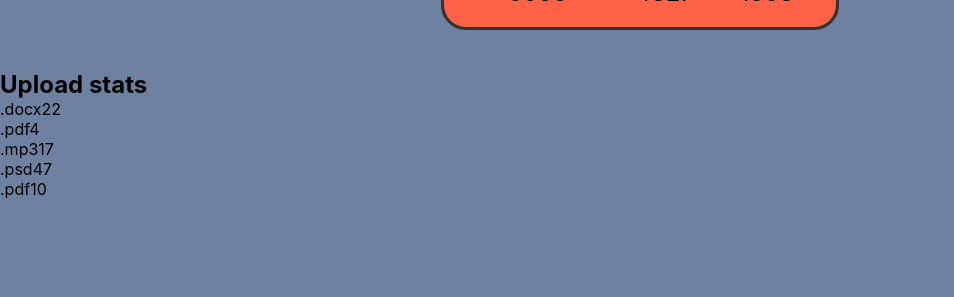
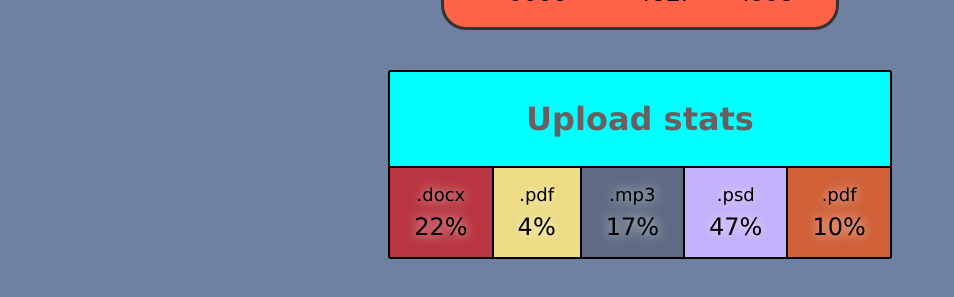
Before and after one commit to Oleggman/goit-react-hw-01-components, a React (Create React App) app: page / in a window 1280 px wide. Shown: the part 449-746 px from the top of the page, without its empty margins (0-954 px from the left). Built offline with nearby package versions, Linux system fonts and the light colour scheme.

Commit message:
Add styled for statistics

```diff
--- a/src/components/Profile/Description/Description.styled.js
+++ b/src/components/Profile/Description/Description.styled.js
@@ -19,7 +19,6 @@ export const ProfileImage = styled.img`
 
 export const DescriptionText = styled.p`
     text-shadow: 0 0 15px rgba(255,255,255,.5), 0 0 10px rgba(255,255,255,.5);
-
 `;
 
 export const Username = styled.p`
--- a/src/components/Statistics/StatList/StatList.jsx
+++ b/src/components/Statistics/StatList/StatList.jsx
@@ -1,21 +1,23 @@
 import PropTypes from 'prop-types';
+import { StatisticsList, StatItem, Label, Percentage } from './StatList.styled';
+import getRandomColor from 'utils/random-color';
 
 export const StatList = ({ stats }) => {
   return (
-    <ul>
+    <StatisticsList>
       {stats.map(stat =>
-        <li key={stat.id}>
-          <span>{stat.label}</span>
-          <span>{stat.percentage}</span>
-        </li>
+        <StatItem key={stat.id} color={getRandomColor()}>
+          <Label>{stat.label}</Label>
+          <Percentage>{stat.percentage}%</Percentage>
+        </StatItem>
         )}
-    </ul>
+    </StatisticsList>
   );
 }
 
 StatList.propTypes = {
   stats: PropTypes.arrayOf(PropTypes.shape({
-    id: PropTypes.number,
+    id: PropTypes.string,
     label: PropTypes.string,
     percentage: PropTypes.number
     })).isRequired
--- a/src/components/Statistics/StatList/StatList.styled.js
+++ b/src/components/Statistics/StatList/StatList.styled.js
@@ -0,0 +1,31 @@
+import styled from "styled-components";
+
+export const StatisticsList = styled.ul`
+  display: flex;
+  list-style: none;
+  border-top: 2px solid black;
+`;
+
+export const StatItem = styled.li`
+  display: flex;
+  flex-direction: column;
+  gap: 8px;
+  align-items: center;
+  background-color: ${({color}) => color};
+  padding: 16px 24px;
+  &:not(:last-child) {
+    border-right: 2px solid black;
+  }
+`;
+
+export const Label = styled.span`
+  font-size: 18px;
+  text-shadow: 0 0 15px rgba(255,255,255,.5), 0 0 10px rgba(255,255,255,.5);
+  font-family: Verdana;
+`;
+
+export const Percentage = styled.span`
+  font-size: 24px;
+  text-shadow: 0 0 15px rgba(255,255,255,.5), 0 0 10px rgba(255,255,255,.5);
+  font-family: Verdana;
+`;
--- a/src/components/Statistics/Statistics.jsx
+++ b/src/components/Statistics/Statistics.jsx
@@ -1,12 +1,13 @@
 import PropTypes from 'prop-types';
 import { StatList } from "./StatList/StatList";
+import { StatisticsBox, StatTitle } from './Statistics.styled';
 
 export const Statistics = ({ title, stats }) => {
   return (
-    <section>
-      {title && <h2>{title}</h2>}
+    <StatisticsBox>
+      {title && <StatTitle>{title}</StatTitle>}
       <StatList stats={stats} />
-    </section>
+    </StatisticsBox>
   );
 }
 
--- a/src/components/Statistics/Statistics.styled.js
+++ b/src/components/Statistics/Statistics.styled.js
@@ -0,0 +1,19 @@
+import styled from "styled-components";
+
+export const StatisticsBox = styled.section`
+  display: block;
+  width: fit-content;
+  margin: 0 auto;
+  background-color: aqua;
+  border-radius: 3px;
+  border: 2px solid black;
+  margin-bottom: 40px;
+`;
+
+export const StatTitle = styled.h2`
+  text-align: center;
+  font-size: 32px;
+  padding: 28px 0;
+  color: rgb(108, 94, 94);
+  font-family: 'Lucida Sans', 'Lucida Sans Regular', 'Lucida Grande', 'Lucida Sans Unicode', Geneva, Verdana, sans-serif;
+`;
--- /dev/null
+++ b/src/utils/random-color.js
@@ -0,0 +1,8 @@
+export default function getRandomColor() {
+  var letters = '0123456789ABCDEF';
+  var color = '#';
+  for (var i = 0; i < 6; i++) {
+    color += letters[Math.floor(Math.random() * 16)];
+  }
+  return color;
+}
```
